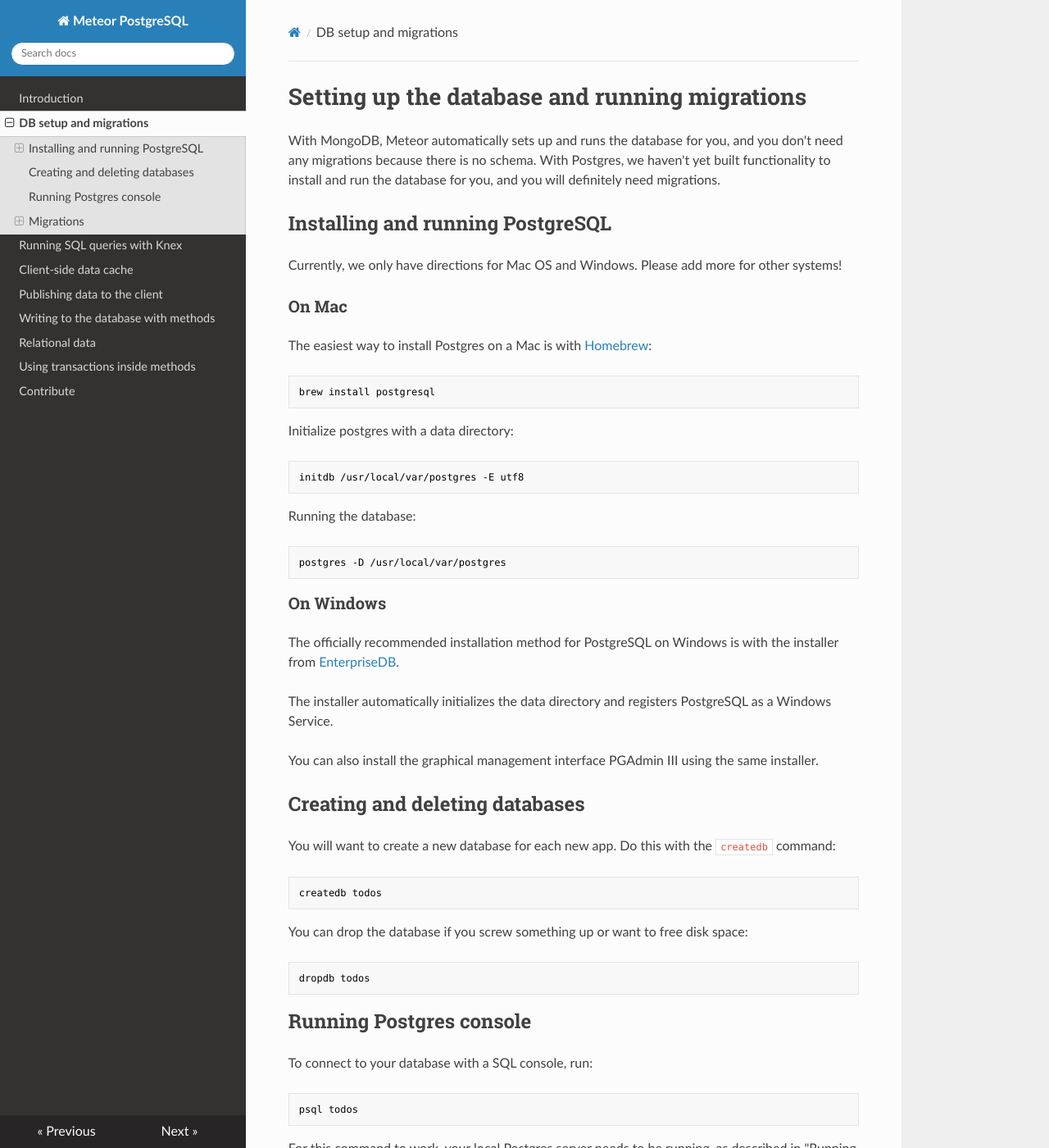
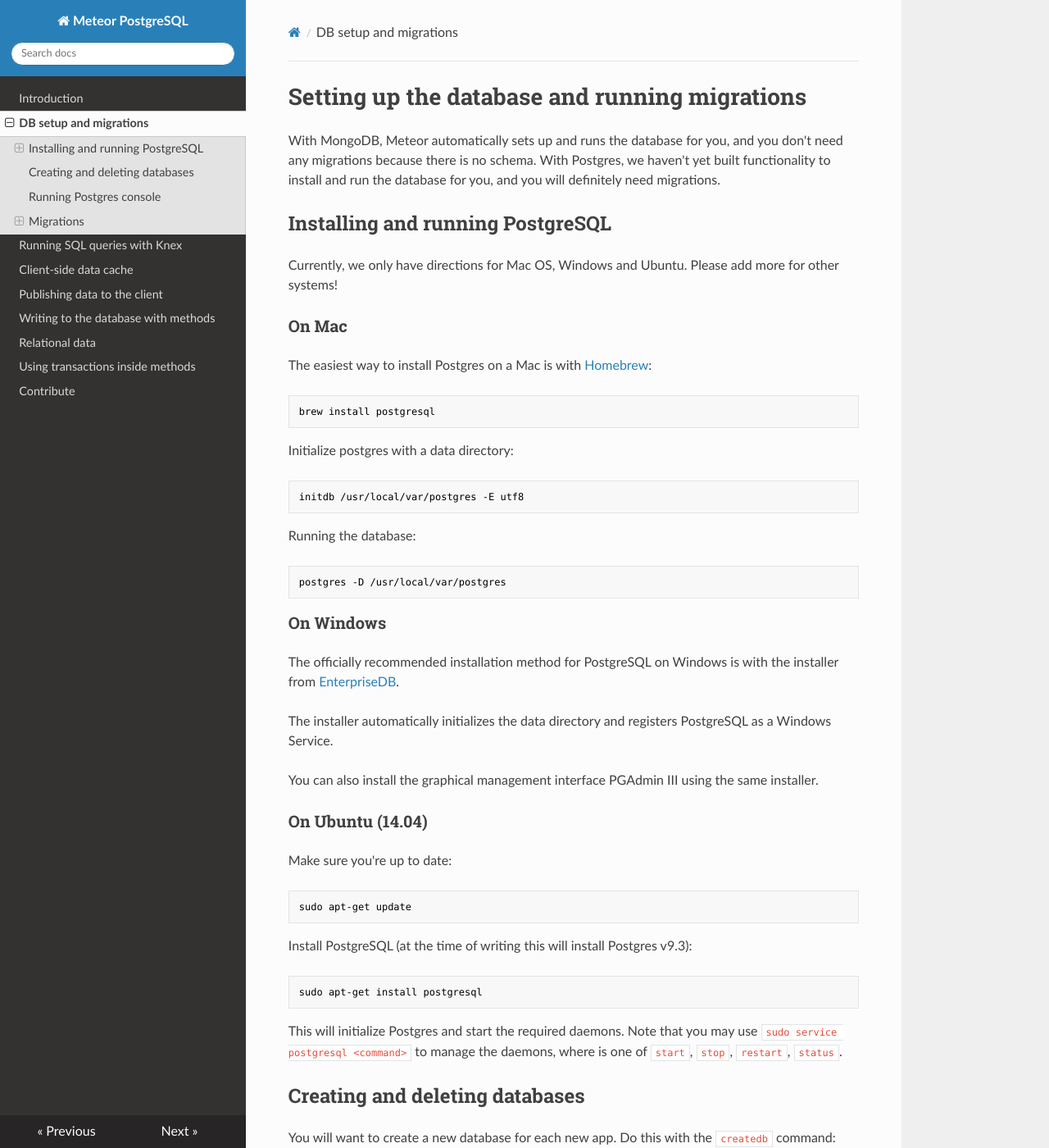
Before and after one commit to meteor/postgres-packages, an MkDocs documentation site: the page built from docs/migrations.md, in a window 1280 px wide and 1400 px high. Shown: the whole window at 82% size. Built offline with MkDocs 1.6.1, drawn with Linux system fonts in a browser that asks for light colours; nearby versions of some CDN libraries; old or Windows-style settings are respelled for this version of MkDocs.

Commit message:
Add Ubuntu installation instructions

````diff
--- a/docs/migrations.md
+++ b/docs/migrations.md
@@ -4,7 +4,7 @@ With MongoDB, Meteor automatically sets up and runs the database for you, and yo
 
 ## Installing and running PostgreSQL
 
-Currently, we only have directions for Mac OS and Windows. Please add more for other systems!
+Currently, we only have directions for Mac OS, Windows and Ubuntu. Please add more for other systems!
 
 ### On Mac
 
@@ -33,6 +33,24 @@ The officially recommended installation method for PostgreSQL on Windows is with
 The installer automatically initializes the data directory and registers PostgreSQL as a Windows Service.
 
 You can also install the graphical management interface PGAdmin III using the same installer.
+
+### On Ubuntu (14.04)
+
+Make sure you're up to date:
+
+```sh
+sudo apt-get update
+```
+
+Install PostgreSQL (at the time of writing this will install Postgres v9.3):
+
+```sh
+sudo apt-get install postgresql
+```
+
+This will initialize Postgres and start the required daemons.  Note that you may use `sudo service postgresql <command>` to manage the
+daemons, where <command> is one of `start`, `stop`, `restart`, `status`.
+
 
 ## Creating and deleting databases
 
````
